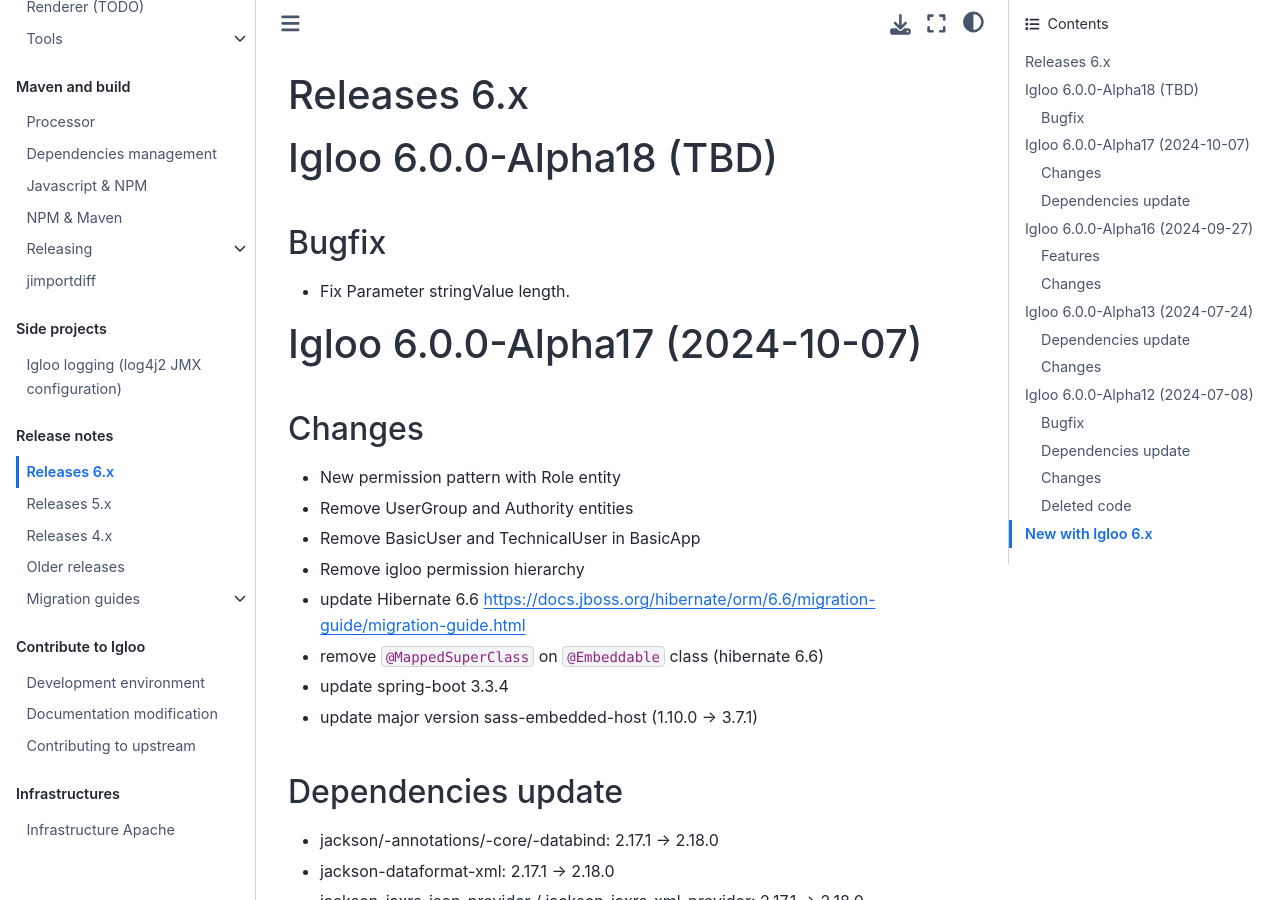
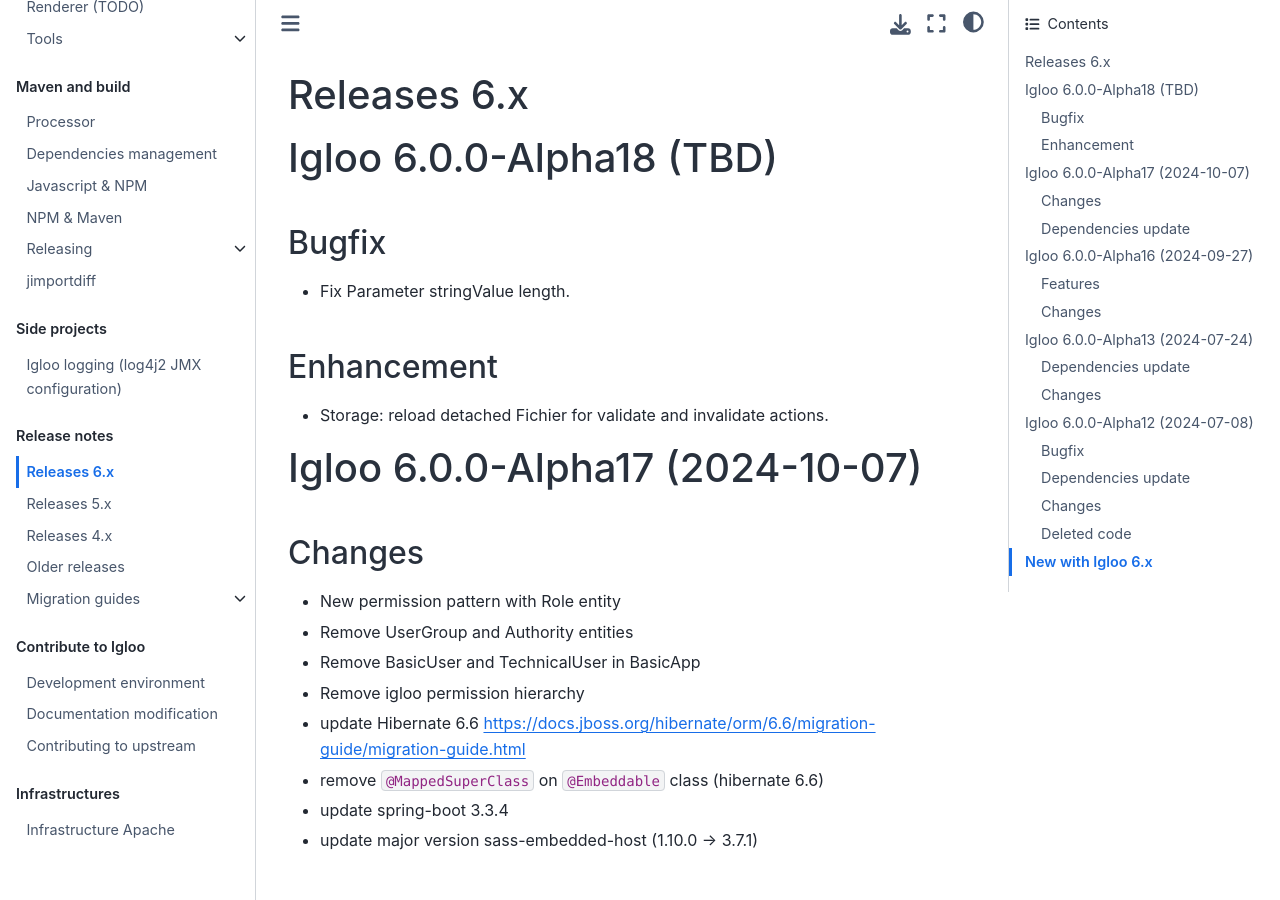
Before and after one commit to igloo-project/igloo-doc, a Sphinx documentation site: the page built from source/release-notes/releases-6.x.md, in a window 1280 px wide and 900 px high. Built offline with Sphinx 7.4.7 and the Sphinx Book theme 1.1.4, drawn with Linux system fonts in a browser that asks for light colours.

Commit message:
Update changelog

```diff
--- a/source/release-notes/releases-6.x.md
+++ b/source/release-notes/releases-6.x.md
@@ -5,6 +5,10 @@
 ## Bugfix
 
 * Fix Parameter stringValue length.
+
+## Enhancement
+
+* Storage: reload detached Fichier for validate and invalidate actions.
 
 # Igloo 6.0.0-Alpha17 (2024-10-07)
 
@@ -104,6 +108,7 @@
 # Igloo 6.0.0-Alpha13 (2024-07-24)
 
 ## Dependencies update
+
 * jackson/-annotations/-core/-databind: 2.17.0 -> 2.17.1
 * jackson-dataformat-xml: 2.17.0 -> 2.17.1
 * jackson-jaxrs-json-provider / jackson-jaxrs-xml-provider: 2.17.0 -> 2.17.1
@@ -148,6 +153,7 @@
 * opencsv: 4.3.2 -> 5.9
 
 ## Changes
+
 * update flyway dependency to 10.15.0
 * add flyway-database-postgresql dependency
 * update opencsv to v5.9
```
Also changed, not shown: source/release-notes/releases-5.x.md (+4 -0 lines).
